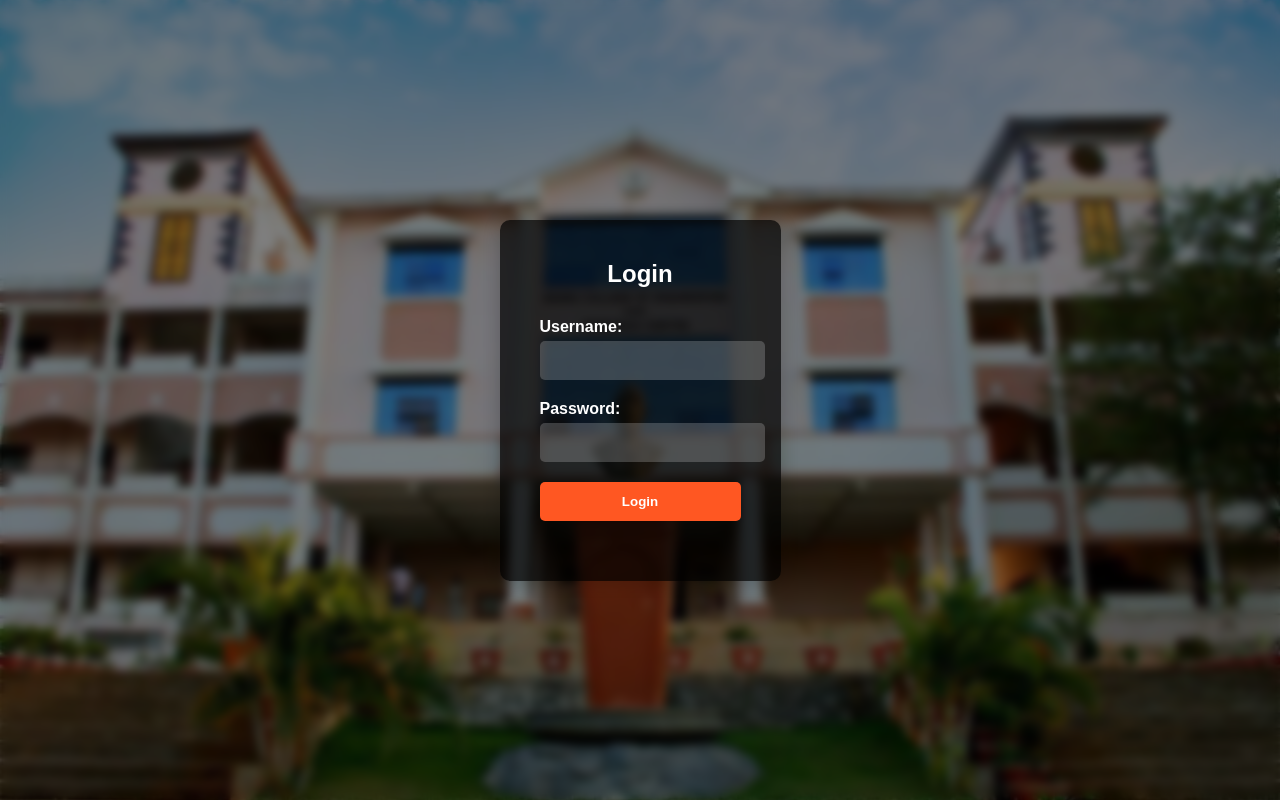
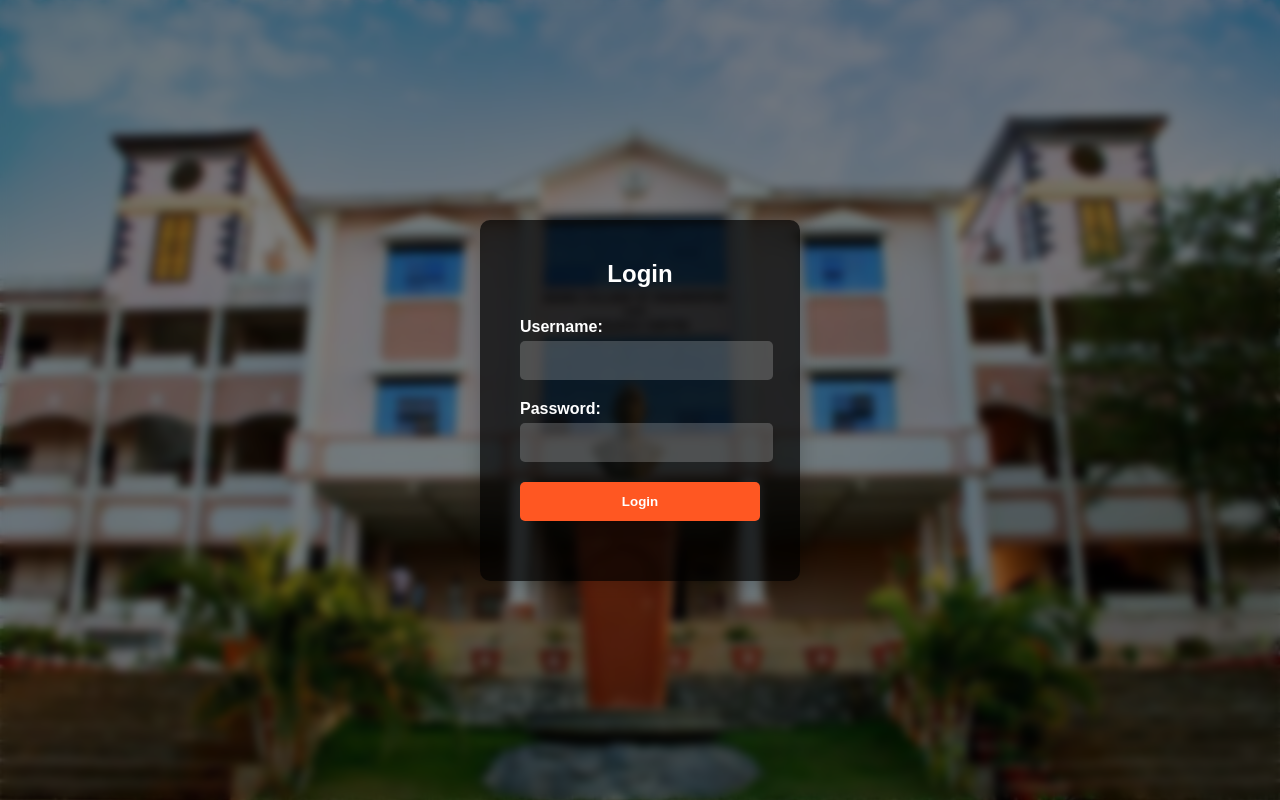
Before and after one commit to eldhosekroy/eldhosekroy.github.io, a PHP site: page / in a window 1280 px wide. Run offline with PHP 8.4, Linux system fonts and the light colour scheme.

Commit message:
new style

```diff
--- a/cms/loginstyle.css
+++ b/cms/loginstyle.css
@@ -53,6 +53,8 @@ body {
     background-color: rgba(255, 255, 255, 0.2);
     color: #ffffff;
     transition: background-color 0.3s;
+    margin-right: 50px;
+    padding-right: 1px;
   }
 
   .form-group input[type="text"]:focus,
```
